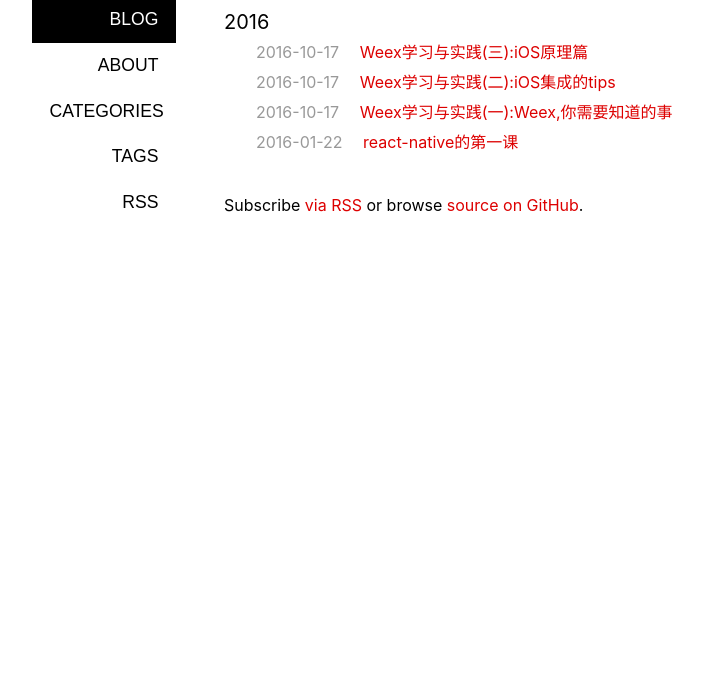
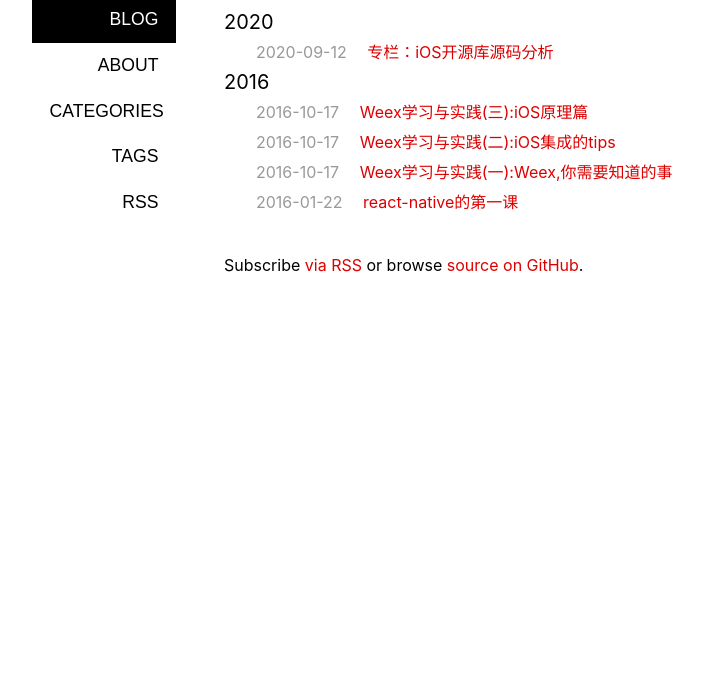
Before and after one commit to coderyi/coderyi.github.io, a plain HTML site: page index.html in a window 1280 px wide. Shown: the part 102-800 px from the top of the page, without its empty margins (16-719 px from the left). Drawn offline with Linux system fonts and the light colour scheme.

Commit message:
Update index.html

```diff
--- a/index.html
+++ b/index.html
@@ -110,7 +110,11 @@
 
 
 
+            <li class="list-year"> 2020 </li>
 
+         <li class="list-item">
+              <span class="list-date" >2020-09-12</span> <a href="https://xiaozhuanlan.com/iOSSourceCode">专栏：iOS开源库源码分析</a>
+         </li>
 
 
             <li class="list-year"> 2016 </li>
```
